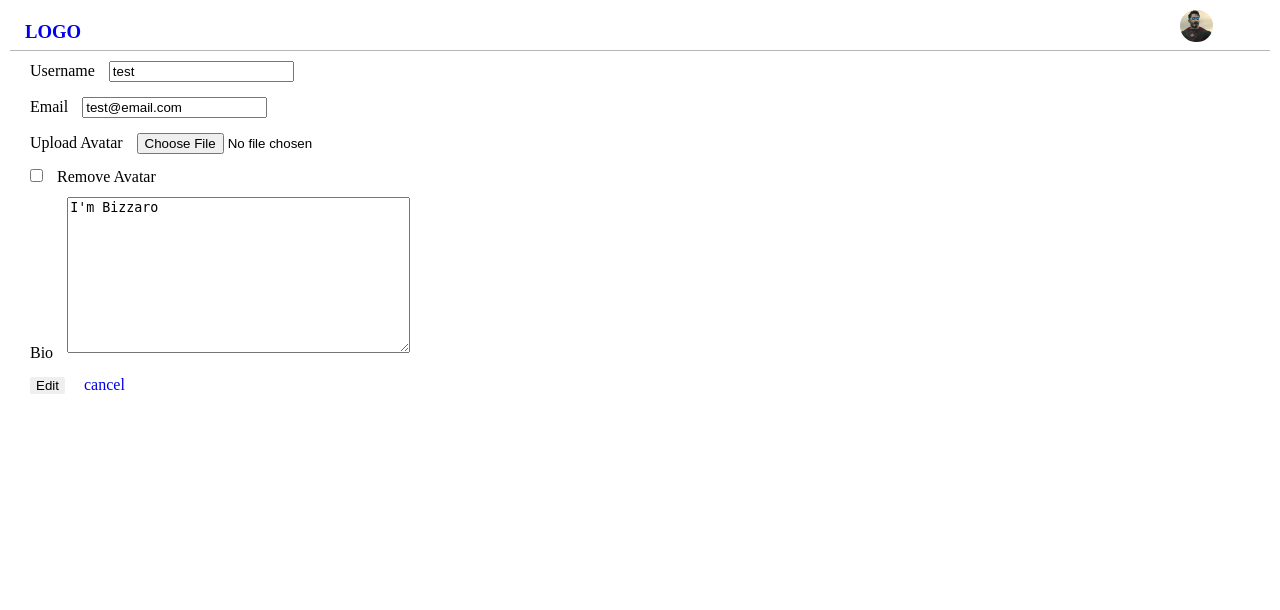
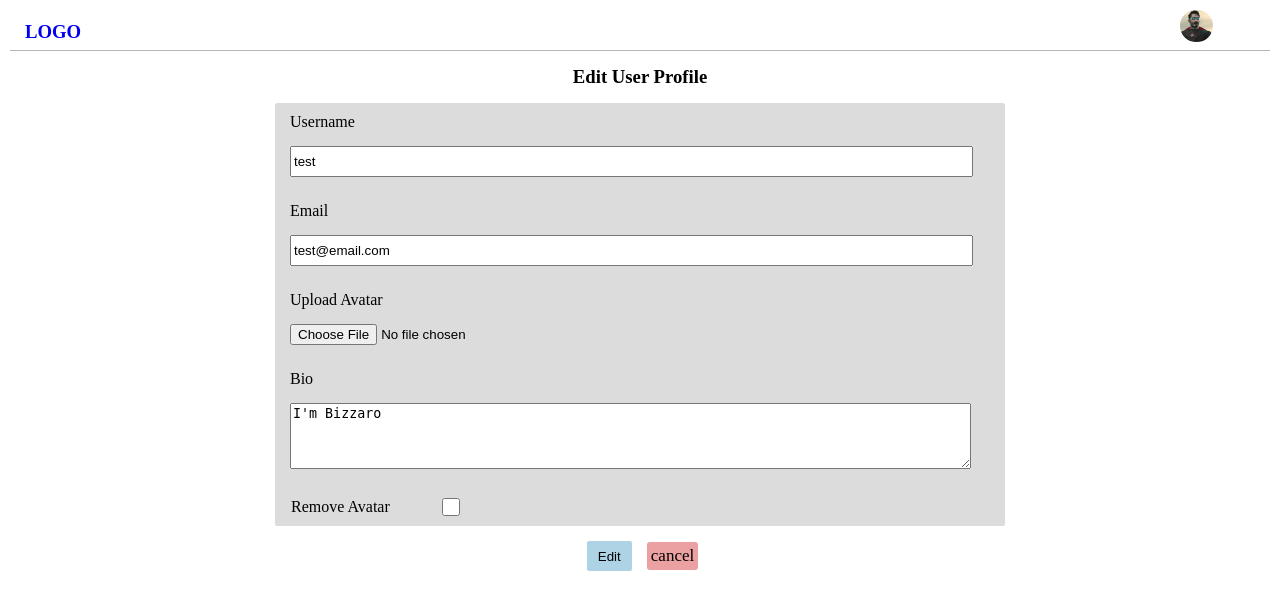
Before and after one commit to Swai15/Devfeel, a Django app: page /edit-user-profile/15/ in a window 1280 px wide. Shown: the top 610 px of the page. Run offline with Django 4.2, Linux system fonts and the light colour scheme; a user stored in the database is signed in; data comes from the database, SQL or seed files in the repository; both versions use the stored data as it was after the commit; some libraries are stand-ins or nearby versions.

Commit message:
Edit user profile styling

```diff
--- a/base/templates/base/edit_user_profile.html
+++ b/base/templates/base/edit_user_profile.html
@@ -4,36 +4,43 @@
     {% csrf_token %}
 
     <!-- fields -->
-    <div>
-      <label for="">Username</label>
-      {{form.name}}
+    <div class="edit-profile-header">
+      <h3>Edit User Profile</h3>
+    </div>
+    <div class="edit-profile-container">
+      <div class="edit-profile-field editprofile-input-field">
+        <div><label for="">Username</label></div>
+        <div>{{form.name}}</div>
       </div>
 
-    <div>
-      <label for="">Email</label>
-      {{form.email}}
+      <div class="edit-profile-field editprofile-input-field">
+        <div><label for="">Email</label></div>
+        <div>{{form.email}}</div>
       </div>
 
-    <div>
-      <label for="">Upload Avatar</label>
-      {{form.avatar}}
+      <div class="edit-profile-field">
+        <div><label for="">Upload Avatar</label></div>
+        <div>{{form.avatar}}</div>
+      </div>
+
+      <div class="edit-profile-field">
+        <div><label for="">Bio</label></div>
+        <div class="edit-profile-bio">{{form.bio}}</div>
       </div>
 
       {% if form.avatar.value.url != '/images/default_images/avatar.svg' %}
-    <div>
+      <div class="edit-profile-field editprofile-field-avatar">
+        <label for="remove_avatar">Remove Avatar</label>
         <input type="checkbox" , name="remove_avatar" id="remove_avatar" />
-      <label for="remove_avatar">Remove Avatar</label>
       </div>
       {% endif %}
 
-    <div>
-      <label for="">Bio</label>
-      {{form.bio}}
+      <!-- end fields -->
     </div>
-    <!-- end fields -->
-
+    <div class="edit-profile-submit">
       <button type="submit">Edit</button>
       <a href="{% url 'user-profile' user.id %}">cancel</a>
+    </div>
   </form>
 </main>
 {% endblock content %}
--- a/static/css/main.css
+++ b/static/css/main.css
@@ -459,7 +459,92 @@ input:-webkit-autofill:active {
   margin: 0;
 }
 
-/* CREATE POST */
+/* EDIT PROFILE */
+.edit-profile-header {
+  display: flex;
+  justify-content: center;
+  align-items: center;
+  margin-top: 10px;
+  margin-bottom: 10px;
+}
+
+.edit-profile-container {
+  background-color: #52525233;
+  /* border: 1px black solid; */
+  display: flex;
+  flex-direction: column;
+  max-width: 730px;
+  margin: 0 auto 0 auto;
+  border-radius: 2px;
+
+}
+
+.edit-profile-field {
+  display: flex;
+  flex-direction: column;
+}
+
+.edit-profile-container>div {
+  /* border: 1px solid rgba(0, 0, 0, 0.144); */
+}
+
+.edit-profile-field input {
+  width: 95%;
+}
+
+.editprofile-input-field input {
+  height: 25px;
+}
+
+.editprofile-field-avatar {
+  display: flex;
+  flex-direction: row;
+  position: relative;
+  margin-left: 11px;
+}
+
+.editprofile-field-avatar label {
+  display: block;
+}
+
+.editprofile-field-avatar input {
+  vertical-align: middle;
+  position: absolute;
+  height: 18px;
+  width: 18px;
+  right: 75%;
+
+}
+
+
+.edit-profile-bio textarea {
+  width: 95%;
+  height: 60px;
+}
+
+.edit-profile-submit {
+  display: flex;
+  align-items: center;
+  justify-content: center;
+}
+
+.edit-profile-submit button {
+  height: 30px;
+  width: 45px;
+  background-color: #0076ac52;
+}
+
+.edit-profile-submit a {
+  font-size: 17px;
+  color: black;
+  padding: 4px;
+  border-radius: 3px;
+  background-color: rgba(221, 95, 95, 0.589);
+}
+
+
+
+/* CREATE and EDIT POST */
 .create-post-parent, .edit-post-parent {
   /* border: 1px solid black; */
   width: auto;
@@ -485,6 +570,7 @@ input:-webkit-autofill:active {
   /* border: 1px black solid; */
   background: rgb(219, 219, 219);
   max-width: 730px;
+  margin: 0 auto 0 auto;
 }
 
 .create-post-container div, .edit-post-container div {
@@ -507,15 +593,17 @@ input:-webkit-autofill:active {
 
 .edit-post-checkbox input {
 
-  vertical-align: middle;
+  /* vertical-align: middle; */
   position: absolute;
-  height: 20px;
-  width: 20px;
-  right: 200px;
+  height: 18px;
+  width: 18px;
+  right: 70%;
+  /* bottom: 1%; */
 }
 
 .edit-post-checkbox label {
-  display: block;
+  /* display: block; */
+  margin-top: 8px;
 }
 
 .edit-post-button {
```
Also changed, not shown: db.sqlite3. Lines whose indentation alone changed are shown as unchanged.
